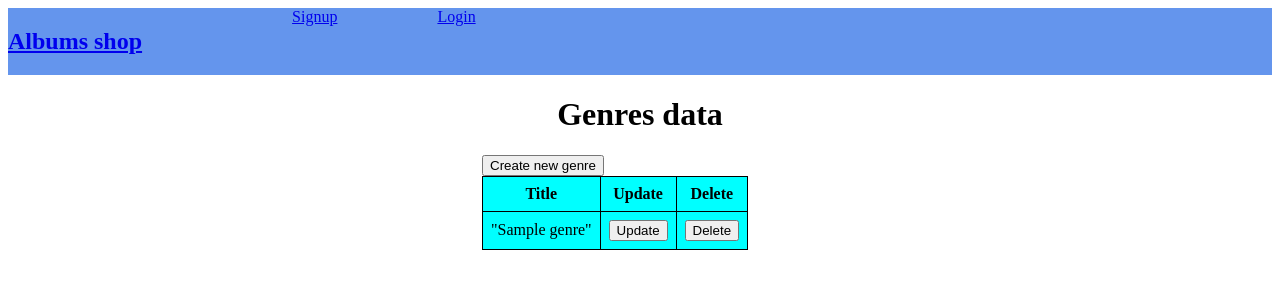
After one commit to TeraBasedProgrammer/albums-shop, a Django app: page /admin-panel/genres/ in a window 1280 px wide. The commit adds this page. Shown: the top 300 px of the page. Run offline with Django 4.2, Linux system fonts and the light colour scheme; tables that the repository leaves empty hold one stand-in row (values such as "Sample post"); some libraries are stand-ins or nearby versions.

Commit message:
feat: created admin-panel views for genres and artists

```diff
--- /dev/null
+++ b/admin_panel/templates/admin_panel/genres.html
@@ -0,0 +1,37 @@
+{% extends 'base.html' %}
+
+{% block content%}
+    <style>
+        table {
+            border-collapse: collapse;
+        }
+
+        th, td {
+            border: 1px solid black;
+            padding: 8px;
+        }
+    </style>
+    <h1 style="text-align: center;">Genres data</h1>
+    <div style="width: 25%; margin: 0 auto">
+        <table style="border-collapse: collapse; background-color: aqua; border: 1px solid black;">
+            <a href="{% url 'albums:genre-create' %}"><button>Create new genre</button></a>
+            <thead>
+            <tr>
+                <th>Title</th>
+                <th>Update</th>
+                <th>Delete</th>
+            </tr>
+            </thead>
+            <tbody>
+            {% for genre in genres %}
+                <tr>
+                    <td>"{{ genre.title }}"</td>
+                    <td><a href="{% url 'albums:genre-update' genre.pk %}"><button>Update</button></a></td>
+                    <td><a href="{% url 'albums:genre-delete' genre.pk %}"><button>Delete</button></a></td>
+                </tr>
+            {% endfor %}
+            </tbody>
+        </table>
+
+    </div>
+{% endblock content %}
--- a/admin_panel/templates/admin_panel/main.html
+++ b/admin_panel/templates/admin_panel/main.html
@@ -3,6 +3,6 @@
 {% block content %}
     <h1>Welcome to the admin-panel!</h1>
     <a href="{% url 'admin-panel:albums-data' %}"><button>Albums</button></a>
-    <a href="{% url 'admin-panel:albums-data' %}"><button>Genres</button></a>
-    <a href="{% url 'admin-panel:albums-data' %}"><button>Artists</button></a>
+    <a href="{% url 'admin-panel:genres-data' %}"><button>Genres</button></a>
+    <a href="{% url 'admin-panel:artists-data' %}"><button>Artists</button></a>
 {% endblock content %}
--- a/admin_panel/urls.py
+++ b/admin_panel/urls.py
@@ -2,9 +2,11 @@ from django.urls import path
 
 from .views import MainView, AlbumsDataView, GenresDataView, ArtistsDataView
 
-app_name ='admin-panel'
+app_name = 'admin-panel'
 
 urlpatterns = [
     path('', MainView.as_view(), name='main-page'),
     path('albums/', AlbumsDataView.as_view(), name='albums-data'),
+    path('genres/', GenresDataView.as_view(), name='genres-data'),
+    path('artists/', ArtistsDataView.as_view(), name='artists-data'),
 ]
--- a/albums/models.py
+++ b/albums/models.py
@@ -8,11 +8,11 @@ class GenreArtistManager(models.Manager):
         return self.all().order_by('title')
 
 
-
 class Artist(models.Model):
-    title = models.CharField(max_length=75, validators=[validate_text])
+    title = models.CharField(max_length=75, validators=[validate_text], unique=True)
 
     objects = GenreArtistManager()
+
     def __str__(self) -> str:
         return self.title
 
--- a/albums/templates/includes/navbar.html
+++ b/albums/templates/includes/navbar.html
@@ -1,27 +1,25 @@
 {% load static %}
 <header style="background-color: cornflowerblue;">
     <div style="display: flex; justify-content: left;">
-        <a href="{% url 'albums:albums:list' %}"><h2>Albums shop</h2></a>
-    </a>
-      <nav style="display: flex; justify-content: center;  margin-left: 150;">
+        <a href="{% url 'albums:albums-list' %}"><h2>Albums shop</h2></a>
+      <nav style="display: flex; justify-content: center;  margin-left: 150px;">
         {% if not request.user.is_authenticated %}
-          <a  href="{% url 'signup' %}" style="margin-right: 100;">Signup</a>
+          <a  href="{% url 'signup' %}" style="margin-right: 100px;">Signup</a>
         {% else %}
-          <a style=" margin-right: 100;" href="{% url 'albums:albums-list' %}" class="">Albums</a>
+          <a style="margin-right: 100px;" href="{% url 'albums:albums-list' %}" class="">Albums</a>
       </nav>
         {% endif %}
-      </nav>
       {% if request.user.is_staff %}
-         <a style="margin-right: 100;" href="{% url 'admin-panel:main-page' %}">Admin panel</a>
+         <a style="margin-right: 100px;" href="{% url 'admin-panel:main-page' %}">Admin panel</a>
       {% endif %}
 
       {% if request.user.is_authenticated %}
-        <a style=" margin-right: 100;" href="#">Logged in as: {{ request.user.username }}</a>
+        <a style=" margin-right: 100px;" href="#">Logged in as: {{ request.user.username }}</a>
         <a href="{% url 'logout' %}" >
           Logout
         </a>
       {% else %}
-      <a href="{% url 'login' %}" style=" margin-right: 100;">
+      <a href="{% url 'login' %}" style=" margin-right: 100px;">
           Login
       </a>
     {% endif %}
```
Also changed, not shown: admin_panel/templates/admin_panel/artists.html (added, +37 -0 lines), albums/forms.py (+4 -4 lines), albums/views.py (+15 -11 lines), albums/migrations/0005_alter_album_title_alter_artist_title_and_more.py (added), albums/migrations/0006_alter_album_title_alter_genre_title.py (added).
